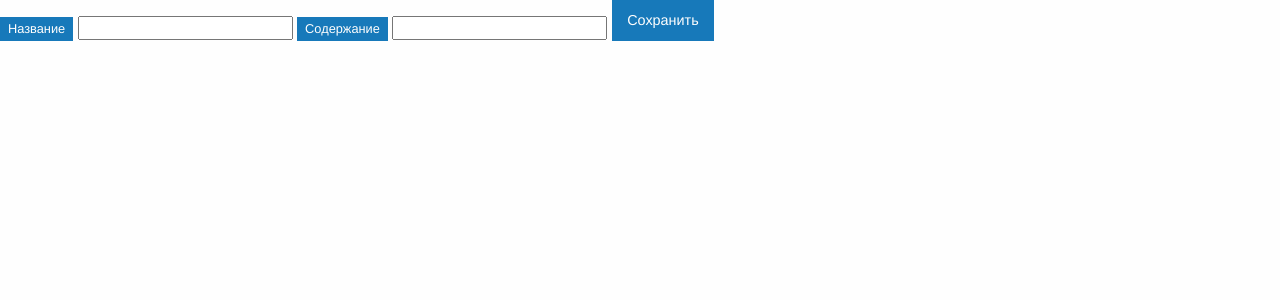
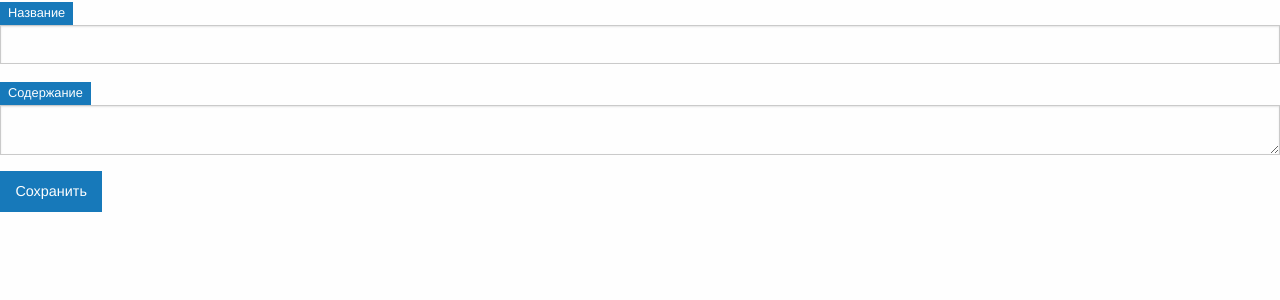
Before and after one commit to Firik/flaskBlog, a Flask app: page / in a window 1280 px wide. Shown: the top 300 px of the page. Run offline with Flask 2, Linux system fonts and the light colour scheme; data that the repository does not hold is empty.

Commit message:
MOD: Легкий редизайн:)

```diff
--- a/app.py
+++ b/app.py
@@ -6,9 +6,8 @@ from flask_sqlalchemy import SQLAlchemy
 
 app = Flask(__name__)
 app.config.from_object(os.environ['APP_SETTINGS'])
-app.config['SQLALCHEMY_TRACK_MODIFICATIONS'] = False
 db = SQLAlchemy(app)
 dbp = DebugToolbarExtension(app)
 
-from index import index_page
-app.register_blueprint(index_page)
+from index import blog_page
+app.register_blueprint(blog_page)
--- a/index.py
+++ b/index.py
@@ -2,15 +2,15 @@ from flask import render_template, Blueprint, request, redirect
 
 from models.Blog import Blog
 
-index_page = Blueprint('index_page', __name__, template_folder='templates')
+blog_page = Blueprint('index_page', __name__, template_folder='templates')
 
 
-@index_page.route('/')
+@blog_page.route('/')
 def index():
     return render_template('index.html', blogs=Blog.get_blogs())
 
 
-@index_page.route('/blog/save/', methods=['POST'])
+@blog_page.route('/blog/save/', methods=['POST'])
 def save_blog():
     if request.method == 'POST':
         blog = Blog(request.form.get('caption'), request.form.get('description'))
--- a/models/Blog.py
+++ b/models/Blog.py
@@ -16,7 +16,7 @@ class Blog(db.Model):
         self.caption = caption
         self.description = description
 
-    def save(self,):
+    def save(self):
         blog = Blog(self.caption, self.description)
         db.session.add(blog)
         db.session.commit()
--- a/requirements.txt
+++ b/requirements.txt
@@ -1,4 +1,3 @@
-automium_web
 flask
 psycopg2
 Flask-SQLAlchemy
--- a/templates/index.html
+++ b/templates/index.html
@@ -7,12 +7,14 @@
 </head>
 <body>
 <div class="content">
-    <form action="/blog/save/" method="post">
-        <label class="label" for="caption">Название</label>
-        <input id="caption" name="caption">
-        <label class="label" for="description">Содержание</label>
-        <input id="description" name="description">
-        <input class="button" type="submit" value="Сохранить">
+    <form class="form" action="/blog/save/" method="post">
+        <div class="row">
+            <label class="label" for="caption">Название</label>
+            <input id="caption" class="small-5 columns" type="text" name="caption">
+            <label class="label" for="description">Содержание</label>
+            <textarea id="description" class="small-5 columns" name="description"></textarea>
+            <input class="button" type="submit" value="Сохранить">
+        </div>
     </form>
     {% for blog in blogs %}
         <div class="row">
```
